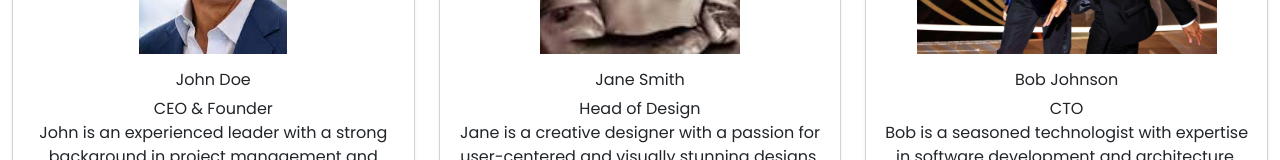
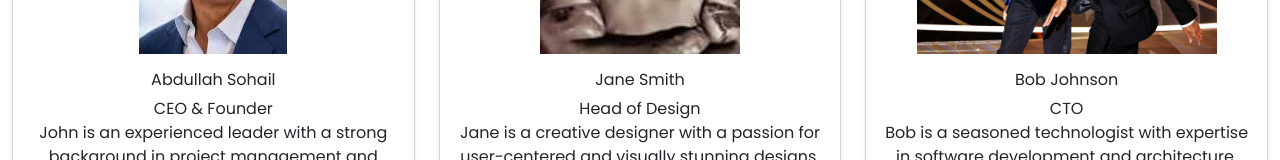
Before and after one commit to m-ahsan1/fyp-bidding-bazaar, a React (Create React App) app in the folder Frontend/: page /team in a window 1280 px wide. Shown: the part 391-551 px from the top of the page. Built offline with nearby package versions, Linux system fonts and the light colour scheme; no server answers.

Commit message:
Abdullah Sohail

```diff
--- a/Frontend/src/features/TeamPage/team.js
+++ b/Frontend/src/features/TeamPage/team.js
@@ -8,7 +8,7 @@ import Navbar from "../../components/Navbar";
 const Team = () => {
   const teamMembers = [
     {
-      name: "John Doe",
+      name: "Abdullah Sohail",
       position: "CEO & Founder",
       image: teamMember1Image,
       description:
```
